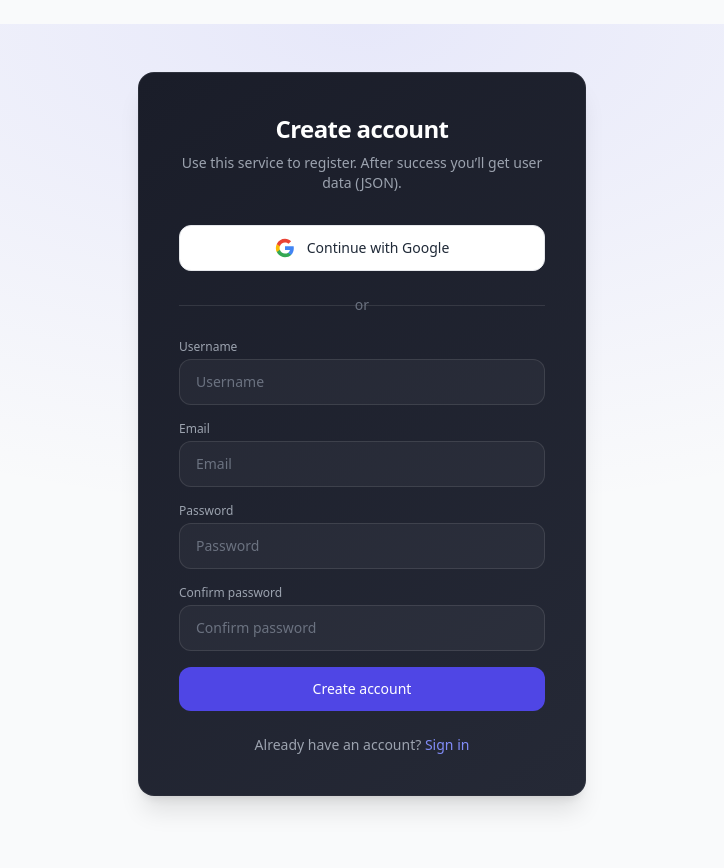
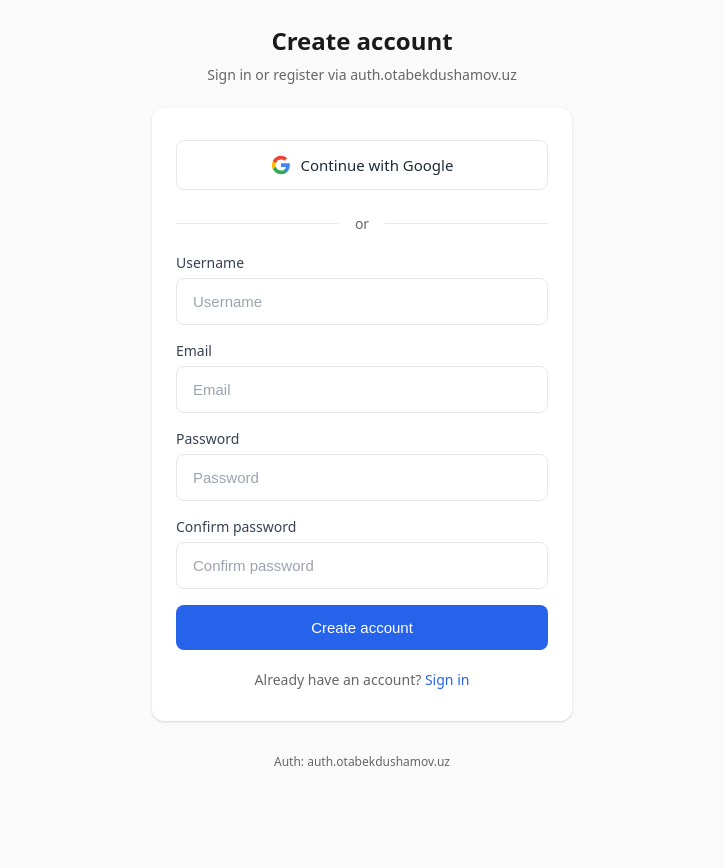
Before and after one commit to OtabekDushamov/Securing-Web-Application-API, a Django app: page /accounts/register/ in a window 1280 px wide. Shown: the whole page, without its empty margins (278-1002 px from the left). After the commit the page ends 766 px from the top, so only its background shows below. Run offline with Django 5.2, Linux system fonts and the light colour scheme; some libraries are stand-ins or nearby versions.

Commit message:
change ui

```diff
--- a/apps/accounts/templates/accounts/register.html
+++ b/apps/accounts/templates/accounts/register.html
@@ -1,86 +1,131 @@
-{% extends 'base.html' %}
-
-{% block title %}Register - Secure Auth Service{% endblock %}
-
-{% block extra_css %}
+<!DOCTYPE html>
+<html lang="en">
+<head>
+    <meta charset="UTF-8">
+    <meta name="viewport" content="width=device-width, initial-scale=1.0">
+    <title>Create account – auth.otabekdushamov.uz</title>
     <style>
-  .auth-card { background: linear-gradient(145deg, #1a1d29 0%, #252936 100%); border: 1px solid rgba(255,255,255,0.06); }
-  .input-dark { background: rgba(255,255,255,0.04); border: 1px solid rgba(255,255,255,0.1); color: #e4e6eb; }
-  .input-dark::placeholder { color: rgba(255,255,255,0.35); }
-  .input-dark:focus { outline: none; border-color: #6366f1; box-shadow: 0 0 0 3px rgba(99,102,241,0.2); }
+        * { margin: 0; padding: 0; box-sizing: border-box; }
+        body {
+            font-family: system-ui, -apple-system, BlinkMacSystemFont, 'Segoe UI', Roboto, Oxygen, Ubuntu, sans-serif;
+            background-color: #fafafa;
+            color: #1a1a1a;
+            min-height: 100vh;
+            display: flex;
+            flex-direction: column;
+            align-items: center;
+            padding: 24px 16px;
+        }
+        .container { width: 100%; max-width: 420px; display: flex; flex-direction: column; align-items: center; }
+        .header { text-align: center; margin-bottom: 24px; }
+        .title { font-size: 1.5rem; font-weight: 700; margin-bottom: 8px; }
+        .subtitle { font-size: 0.875rem; color: #666; }
+        .card {
+            background: white;
+            border-radius: 12px;
+            box-shadow: 0 1px 3px rgba(0,0,0,0.1), 0 1px 2px rgba(0,0,0,0.06);
+            padding: 32px 24px;
+            width: 100%;
+        }
+        .form-group { margin-bottom: 16px; }
+        .form-group label { display: block; font-size: 0.875rem; font-weight: 500; color: #374151; margin-bottom: 6px; }
+        .input {
+            width: 100%;
+            padding: 14px 16px;
+            font-size: 0.9375rem;
+            border: 1px solid #e5e7eb;
+            border-radius: 8px;
+            background: #fff;
+            color: #1a1a1a;
+        }
+        .input:focus { outline: none; border-color: #2563eb; box-shadow: 0 0 0 3px rgba(37,99,235,0.15); }
+        .input::placeholder { color: #9ca3af; }
+        .button-group { display: flex; flex-direction: column; gap: 12px; width: 100%; margin-top: 8px; }
+        .btn {
+            display: inline-flex;
+            align-items: center;
+            justify-content: center;
+            padding: 14px 24px;
+            border-radius: 8px;
+            font-size: 0.9375rem;
+            font-weight: 500;
+            text-decoration: none;
+            transition: all 0.2s ease;
+            cursor: pointer;
+            border: none;
+            width: 100%;
+        }
+        .btn-primary { background-color: #2563eb; color: white; }
+        .btn-primary:hover { background-color: #1d4ed8; }
         .btn-google { background: #fff; color: #1f2937; border: 1px solid #e5e7eb; }
         .btn-google:hover { background: #f9fafb; border-color: #d1d5db; }
+        .divider { display: flex; align-items: center; margin: 20px 0; gap: 16px; }
+        .divider::before, .divider::after { content: ''; flex: 1; height: 1px; background: #e5e7eb; }
+        .divider span { font-size: 0.875rem; color: #666; }
+        .link-text { font-size: 0.875rem; color: #666; margin-top: 20px; text-align: center; }
+        .link-text a { color: #2563eb; text-decoration: none; }
+        .link-text a:hover { text-decoration: underline; }
+        .alert { padding: 12px 16px; border-radius: 8px; font-size: 0.875rem; margin-bottom: 16px; }
+        .alert-error { background: #fef2f2; color: #991b1b; border: 1px solid #fecaca; }
+        .alert-success { background: #f0fdf4; color: #166534; border: 1px solid #bbf7d0; }
+        .footer { margin-top: 32px; text-align: center; }
+        .footer-text { font-size: 0.75rem; color: #666; }
+        .footer-text a { color: #666; text-decoration: none; }
+        .footer-text a:hover { color: #2563eb; text-decoration: underline; }
     </style>
-{% endblock %}
-
-{% block content %}
-<div class="min-h-screen flex items-center justify-center py-12 px-4 sm:px-6 lg:px-8" style="background: radial-gradient(ellipse 80% 60% at 50% 0%, rgba(99,102,241,0.12), transparent);">
-  <div class="max-w-md w-full">
-    <div class="auth-card rounded-2xl shadow-xl p-8 sm:p-10">
-      <div class="text-center mb-8">
-        <h1 class="text-2xl font-bold text-white tracking-tight">Create account</h1>
-        <p class="mt-2 text-sm text-gray-400">
-          Use this service to register. After success you’ll get user data (JSON).
-        </p>
+</head>
+<body>
+    <div class="container">
+        <div class="header">
+            <h1 class="title">Create account</h1>
+            <p class="subtitle">Sign in or register via auth.otabekdushamov.uz</p>
         </div>
-
+        <div class="card">
             {% if messages %}
                 {% for message in messages %}
-          <div class="mb-4 p-3 rounded-lg text-sm {% if message.tags == 'error' %}bg-red-500/10 text-red-400 border border-red-500/20{% else %}bg-emerald-500/10 text-emerald-400 border border-emerald-500/20{% endif %}">
-            {{ message }}
-          </div>
+                    <div class="alert {% if message.tags == 'error' %}alert-error{% else %}alert-success{% endif %}">{{ message }}</div>
                 {% endfor %}
             {% endif %}
 
-      <a href="/accounts/google/login/{% if next_url %}?next=/accounts/complete/%3Fnext%3D{{ next_url|urlencode }}{% endif %}"
-         class="btn-google w-full flex items-center justify-center gap-3 py-3 px-4 rounded-xl font-medium text-sm transition">
-        <svg class="w-5 h-5" viewBox="0 0 24 24"><path fill="#4285F4" d="M22.56 12.25c0-.78-.07-1.53-.2-2.25H12v4.26h5.92c-.26 1.37-1.04 2.53-2.21 3.31v2.77h3.57c2.08-1.92 3.28-4.74 3.28-8.09z"/><path fill="#34A853" d="M12 23c2.97 0 5.46-.98 7.28-2.66l-3.57-2.77c-.98.66-2.23 1.06-3.71 1.06-2.86 0-5.29-1.93-6.16-4.53H2.18v2.84C3.99 20.53 7.7 23 12 23z"/><path fill="#FBBC05" d="M5.84 14.09c-.22-.66-.35-1.36-.35-2.09s.13-1.43.35-2.09V7.07H2.18C1.43 8.55 1 10.22 1 12s.43 3.45 1.18 4.93l2.85-2.22.81-.62z"/><path fill="#EA4335" d="M12 5.38c1.62 0 3.06.56 4.21 1.64l3.15-3.15C17.45 2.09 14.97 1 12 1 7.7 1 3.99 3.47 2.18 7.07l3.66 2.84c.87-2.6 3.3-4.53 6.16-4.53z"/></svg>
+            <a href="/accounts/google/login/?next={{ next_for_google|urlencode }}"
+               class="btn btn-google" style="margin-bottom: 4px;">
+                <svg width="20" height="20" viewBox="0 0 24 24" style="margin-right: 10px;"><path fill="#4285F4" d="M22.56 12.25c0-.78-.07-1.53-.2-2.25H12v4.26h5.92c-.26 1.37-1.04 2.53-2.21 3.31v2.77h3.57c2.08-1.92 3.28-4.74 3.28-8.09z"/><path fill="#34A853" d="M12 23c2.97 0 5.46-.98 7.28-2.66l-3.57-2.77c-.98.66-2.23 1.06-3.71 1.06-2.86 0-5.29-1.93-6.16-4.53H2.18v2.84C3.99 20.53 7.7 23 12 23z"/><path fill="#FBBC05" d="M5.84 14.09c-.22-.66-.35-1.36-.35-2.09s.13-1.43.35-2.09V7.07H2.18C1.43 8.55 1 10.22 1 12s.43 3.45 1.18 4.93l2.85-2.22.81-.62z"/><path fill="#EA4335" d="M12 5.38c1.62 0 3.06.56 4.21 1.64l3.15-3.15C17.45 2.09 14.97 1 12 1 7.7 1 3.99 3.47 2.18 7.07l3.66 2.84c.87-2.6 3.3-4.53 6.16-4.53z"/></svg>
                 Continue with Google
             </a>
 
-      <div class="relative my-6">
-        <div class="absolute inset-0 flex items-center"><div class="w-full border-t border-white/10"></div></div>
-        <div class="relative flex justify-center text-sm"><span class="px-3 text-gray-500 bg-transparent">or</span></div>
-      </div>
+            <div class="divider"><span>or</span></div>
 
-      <form method="post" action="{% url 'accounts:register' %}" class="space-y-4">
+            <form method="post" action="{% url 'accounts:register' %}">
                 {% csrf_token %}
                 <input type="hidden" name="next" value="{{ next_url }}">
-        <div>
-          <label for="username" class="block text-xs font-medium text-gray-400 mb-1">Username</label>
-          <input id="username" name="username" type="text" required autocomplete="username"
-                 class="input-dark w-full px-4 py-3 rounded-xl placeholder-gray-500 text-sm"
-                 placeholder="Username">
+                <div class="form-group">
+                    <label for="username">Username</label>
+                    <input id="username" name="username" type="text" required autocomplete="username" class="input" placeholder="Username">
                 </div>
-        <div>
-          <label for="email" class="block text-xs font-medium text-gray-400 mb-1">Email</label>
-          <input id="email" name="email" type="email" required autocomplete="email"
-                 class="input-dark w-full px-4 py-3 rounded-xl placeholder-gray-500 text-sm"
-                 placeholder="Email">
+                <div class="form-group">
+                    <label for="email">Email</label>
+                    <input id="email" name="email" type="email" required autocomplete="email" class="input" placeholder="Email">
                 </div>
-        <div>
-          <label for="password" class="block text-xs font-medium text-gray-400 mb-1">Password</label>
-          <input id="password" name="password" type="password" required autocomplete="new-password"
-                 class="input-dark w-full px-4 py-3 rounded-xl placeholder-gray-500 text-sm"
-                 placeholder="Password">
+                <div class="form-group">
+                    <label for="password">Password</label>
+                    <input id="password" name="password" type="password" required autocomplete="new-password" class="input" placeholder="Password">
                 </div>
-        <div>
-          <label for="password_confirm" class="block text-xs font-medium text-gray-400 mb-1">Confirm password</label>
-          <input id="password_confirm" name="password_confirm" type="password" required autocomplete="new-password"
-                 class="input-dark w-full px-4 py-3 rounded-xl placeholder-gray-500 text-sm"
-                 placeholder="Confirm password">
+                <div class="form-group">
+                    <label for="password_confirm">Confirm password</label>
+                    <input id="password_confirm" name="password_confirm" type="password" required autocomplete="new-password" class="input" placeholder="Confirm password">
                 </div>
-        <button type="submit"
-                class="w-full flex justify-center py-3 px-4 rounded-xl text-sm font-medium text-white bg-indigo-600 hover:bg-indigo-500 focus:outline-none focus:ring-2 focus:ring-offset-2 focus:ring-offset-transparent focus:ring-indigo-500 transition mt-2">
-          Create account
-        </button>
+                <div class="button-group">
+                    <button type="submit" class="btn btn-primary">Create account</button>
+                </div>
             </form>
 
-      <p class="mt-6 text-center text-sm text-gray-400">
-        Already have an account?
-        <a href="{% url 'accounts:login' %}{% if next_url %}?next={{ next_url|urlencode }}{% endif %}" class="font-medium text-indigo-400 hover:text-indigo-300">Sign in</a>
+            <p class="link-text">
+                Already have an account? <a href="{% url 'accounts:login' %}{% if next_url %}?next={{ next_url|urlencode }}{% endif %}">Sign in</a>
             </p>
         </div>
+        <div class="footer">
+            <p class="footer-text">Auth: <a href="https://auth.otabekdushamov.uz">auth.otabekdushamov.uz</a></p>
         </div>
     </div>
-{% endblock %}
+</body>
+</html>
--- a/apps/accounts/views.py
+++ b/apps/accounts/views.py
@@ -24,8 +24,16 @@ User = get_user_model()
 
 
 def _user_data_json(user):
-    """Return dict of user data for JSON response (no sensitive fields)."""
-    return UserSerializer(user).data
+    """Return dict of user data for JSON response (no sensitive fields). Includes picture from Google if linked."""
+    data = dict(UserSerializer(user).data)
+    try:
+        from allauth.socialaccount.models import SocialAccount
+        acc = SocialAccount.objects.filter(user=user, provider='google').first()
+        if acc and isinstance(acc.extra_data, dict) and acc.extra_data.get('picture'):
+            data['picture'] = acc.extra_data['picture']
+    except Exception:
+        pass
+    return data
 
 
 def _redirect_to_source_with_user_data(redirect_url, user):
@@ -68,7 +76,7 @@ def login_page(request):
         user.last_login_ip = request.META.get('REMOTE_ADDR')
         user.save()
         return redirect(reverse('accounts:complete') + ('?' + urlencode({'next': next_val}) if next_val else ''))
-    return render(request, 'accounts/login.html', {'next_url': next_val})
+    return render(request, 'accounts/login.html', {'next_url': next_val, 'next_for_google': request.build_absolute_uri(reverse('accounts:complete') + ('?' + urlencode({'next': next_val}) if next_val else ''))})
 
 
 @require_http_methods(['GET', 'POST'])
@@ -103,7 +111,8 @@ def register_page(request):
             return redirect('accounts:register')
         login(request, user, backend='django.contrib.auth.backends.ModelBackend')
         return redirect(reverse('accounts:complete') + ('?' + urlencode({'next': next_val}) if next_val else ''))
-    return render(request, 'accounts/register.html', {'next_url': next_val})
+    next_for_google = request.build_absolute_uri(reverse('accounts:complete') + ('?' + urlencode({'next': next_val}) if next_val else ''))
+    return render(request, 'accounts/register.html', {'next_url': next_val, 'next_for_google': next_for_google})
 
 
 @login_required(login_url='/accounts/login/')
--- a/config/settings.py
+++ b/config/settings.py
@@ -184,6 +184,7 @@ SOCIALACCOUNT_PROVIDERS = {
     'google': {
         'SCOPE': ['profile', 'email'],
         'AUTH_PARAMS': {'access_type': 'online'},
+        'FETCH_USERINFO': True,
         'APP': {
             'client_id': env('GOOGLE_OAUTH_CLIENT_ID', default=''),
             'secret': env('GOOGLE_OAUTH_CLIENT_SECRET', default=''),
```
Also changed, not shown: AUTH_SERVICE.md (+4 -3 lines), apps/accounts/templates/accounts/login.html (+99 -50 lines), t.html (added, +308 -0 lines). Lines whose indentation alone changed are shown as unchanged.
